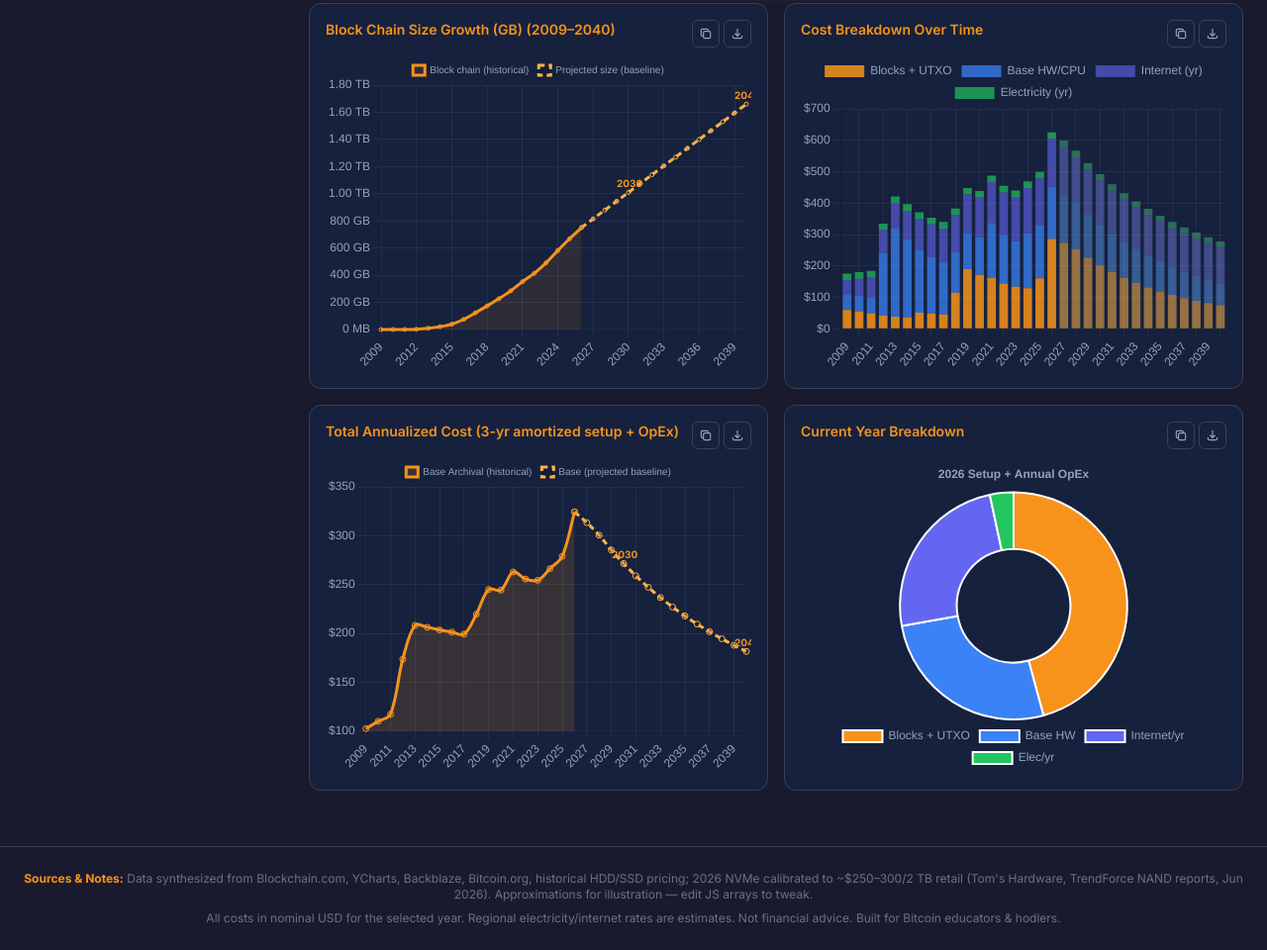
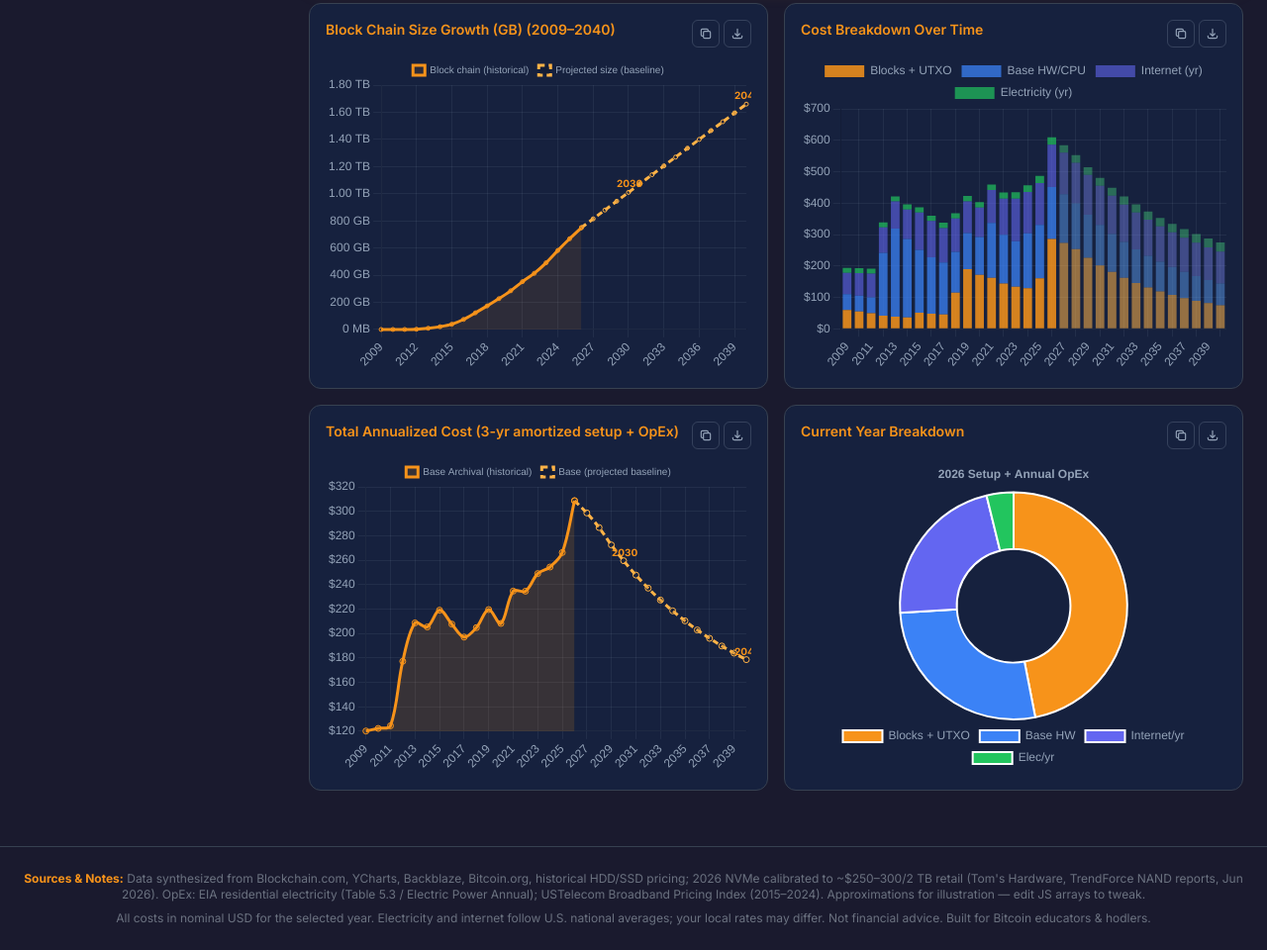
Before and after one commit to stephanlivera/node-cost-dashboard, a plain HTML site: page index.html in a window 1280 px wide. Shown: the part 1439-2399 px from the top of the page at 99% size. Drawn offline with nearby package versions, Linux system fonts and the light colour scheme.

Commit message:
Calibrate USA OpEx assumptions to EIA and USTelecom data
Add year-varying elecPerKwh from EIA residential averages (11.5¢ in
2009 → 17.8¢ in 2026) and recalibrate internetMonthly to USTelecom BPI
anchors. Flip electricity projection default from -1% deflation to +1.5%
nominal growth to match recent U.S. trends.

```diff
--- a/index.html
+++ b/index.html
@@ -162,7 +162,7 @@
         <div><label class="text-gray-400">Hardware/CPU deflation: <span id="projHwDeflVal" class="text-btc font-mono">-6%</span>/yr</label><input type="range" id="projHwDefl" min="-12" max="-1" value="-6" class="w-full" /></div>
         <div><label class="text-gray-400">Internet real trend: <span id="projInternetVal" class="text-btc font-mono">-2%</span>/yr</label><input type="range" id="projInternet" min="-5" max="0" value="-2" class="w-full" /></div>
         <div><label class="text-gray-400">SSD premium: <span id="projSsdPremVal" class="text-btc font-mono">0%</span></label><input type="range" id="projSsdPrem" min="0" max="50" value="0" class="w-full" /></div>
-        <div><label class="text-gray-400">Electricity deflation: <span id="projElecDeflVal" class="text-btc font-mono">-1%</span>/yr</label><input type="range" id="projElecDefl" min="-5" max="2" value="-1" class="w-full" /></div>
+        <div><label class="text-gray-400">Electricity price trend: <span id="projElecDeflVal" class="text-btc font-mono">+1.5%</span>/yr</label><input type="range" id="projElecDefl" min="-5" max="5" step="0.5" value="1.5" class="w-full" /></div>
         <div><label class="text-gray-400">Electrum index multiplier: <span id="projElectrumMultVal" class="text-btc font-mono">1.0×</span></label><input type="range" id="projElectrumMult" min="0.5" max="2" step="0.1" value="1" class="w-full" /></div>
       </div>
       <button id="btnProjReset" class="w-full py-2 rounded-lg border border-btc/40 text-btc hover:bg-btc/10">Reset Projection Sliders</button>
@@ -170,7 +170,7 @@
         <summary class="p-3 cursor-pointer font-semibold text-btc text-xs">Why projections are reliable</summary>
         <div class="px-3 pb-3 text-[11px] text-gray-400 space-y-2 leading-relaxed">
           <p>Storage $/GB fell for decades, but consumer NVMe spiked ~2× in 2025–2026 (AI datacenter demand, NAND shortage — TrendForce, Tom's Hardware). The model anchors 2026 at ~$130/TB (~$260/2 TB) and assumes a gradual recovery, then long-run deflation resumes.</p>
-          <p>Mini-PCs, ARM boards, and efficient SoCs compound cheaper + lower watts. Internet is flat-to-down in real terms while speeds rise.</p>
+          <p>Mini-PCs, ARM boards, and efficient SoCs compound cheaper + lower watts. Residential electricity rose ~55% nominally 2009–2026 (EIA); baseline projects modest continued increases. Internet is flat-to-down in real terms per USTelecom BPI while nominal plan costs track typical household broadband.</p>
           <p><strong class="text-gray-200">Even conservative (pessimistic) assumptions show the node stays trivially affordable forever</strong> — chain growth is linear, tech deflation is exponential.</p>
         </div>
       </details>
@@ -294,7 +294,9 @@
             </div>
           </div>
           <div>
-            <label class="text-gray-400">Electricity $/kWh</label>
+            <label class="text-gray-400 flex items-center gap-1">Electricity $/kWh
+              <span class="tooltip-wrap"><span class="cursor-help">ⓘ</span><span class="tip">Override the year-varying U.S. residential average (EIA Table 5.3). Leave at default to follow historical 11.5¢ (2009) → ~17.8¢ (2026).</span></span>
+            </label>
             <input type="number" id="elecPrice" step="0.01" class="w-full mt-1 bg-surface border border-gray-600 rounded px-2 py-1.5" />
           </div>
           <div>
@@ -502,6 +504,7 @@
             <div><strong class="text-gray-200">Storage price history:</strong> Bulk HDD $/TB fell from ~$110 (2009) to ~$10 (2026). Consumer NVMe was ~$50–70/TB through 2024–2025, then spiked to ~$130/TB in 2026 — the era shown for new archival builds (auto mode uses SSD from 2018+).</div>
             <div><strong class="text-gray-200">Efficient hardware:</strong> Raspberry Pi 4/5 runs Bitcoin Core with 4–8 GB RAM, replacing $500+ desktops from 2009–2012.</div>
             <div><strong class="text-gray-200">Bandwidth abundance:</strong> Unlimited home internet became standard; node traffic is a tiny fraction of monthly caps after initial sync.</div>
+            <div><strong class="text-gray-200">OpEx assumptions (USA):</strong> Internet plan cost follows USTelecom Broadband Pricing Index anchors — ~$38/mo entry broadband (2009), ~$66 (2015 popular tier), ~$52 (2020), ~$73 (2024 BPI-Speed 100–940 Mbps). Default attributes 15% of the plan to the node. Electricity uses EIA residential averages: 11.5¢/kWh (2009) → 17.8¢/kWh (2026), with ~15 W default draw (Pi/mini-PC; raise for a desktop).</div>
             <div><strong class="text-gray-200">Software optimization:</strong> Compact blocks, assumevalid, and better I/O let Core run on modest hardware while still validating the full chain.</div>
             <div><strong class="text-gray-200">The 2026 NAND spike:</strong> Consumer 2 TB NVMe jumped from ~$120–150 (2025 lows) to ~$250–300+ in 2026 as AI datacenters absorbed NAND supply. A 2 TB archival build today is mostly the drive, not the mini-PC.</div>
             <div><strong class="text-gray-200">The catch:</strong> Absolute chain size still grows ~50–65 GB/year. Archival nodes always need more disk — historically $/TB fell faster than the chain grew; the 2026 spike is a temporary reversal.</div>
@@ -518,8 +521,8 @@
   <div id="exportToast" class="export-toast" role="status" aria-live="polite"></div>
 
   <footer class="border-t border-gray-700 mt-8 py-6 px-4 text-center text-xs text-gray-500 max-w-[1600px] mx-auto">
-    <p class="mb-2"><strong class="text-btc">Sources & Notes:</strong> Data synthesized from Blockchain.com, YCharts, Backblaze, Bitcoin.org, historical HDD/SSD pricing; 2026 NVMe calibrated to ~$250–300/2 TB retail (Tom's Hardware, TrendForce NAND reports, Jun 2026). Approximations for illustration — edit JS arrays to tweak.</p>
-    <p>All costs in nominal USD for the selected year. Regional electricity/internet rates are estimates. Not financial advice. Built for Bitcoin educators & hodlers.</p>
+    <p class="mb-2"><strong class="text-btc">Sources & Notes:</strong> Data synthesized from Blockchain.com, YCharts, Backblaze, Bitcoin.org, historical HDD/SSD pricing; 2026 NVMe calibrated to ~$250–300/2 TB retail (Tom's Hardware, TrendForce NAND reports, Jun 2026). OpEx: EIA residential electricity (Table 5.3 / Electric Power Annual); USTelecom Broadband Pricing Index (2015–2024). Approximations for illustration — edit JS arrays to tweak.</p>
+    <p>All costs in nominal USD for the selected year. Electricity and internet follow U.S. national averages; your local rates may differ. Not financial advice. Built for Bitcoin educators & hodlers.</p>
   </footer>
 
 <script>
@@ -543,7 +546,11 @@ const RAW = {
   basePCCost: [50, 50, 50, 200, 280, 250, 200, 180, 165, 130, 115, 120, 175, 155, 145, 175, 170, 165, 155, 150, 145, 140],
   // USB enclosure or powered USB hub for external drives
   enclosureCost: [5, 8, 10, 12, 14, 15, 16, 18, 18, 20, 20, 22, 22, 24, 24, 25, 25, 26, 26, 28, 28, 30],
-  internetMonthly: [25, 30, 35, 40, 45, 50, 55, 58, 60, 65, 68, 70, 72, 75, 78, 80, 82, 85, 87, 90, 92, 95],
+  // Typical U.S. residential fixed-broadband plan ($/mo, nominal). Anchors: USTelecom BPI Consumer Choice 2015 $66 / 2020 $52;
+  // BPI-Speed (100–940 Mbps) 2023 $75 / 2024 $73; ~$38 entry broadband circa 2009 (NYT/BITS survey).
+  internetMonthly: [38, 40, 42, 45, 48, 52, 66, 64, 61, 59, 56, 52, 58, 64, 75, 73, 74, 75, 74, 73, 72, 71],
+  // EIA residential avg ¢/kWh (Table 5.3 annual + 2026 YTD); values in $/kWh
+  elecPerKwh: [0.1151, 0.1154, 0.1180, 0.1188, 0.1213, 0.1252, 0.1265, 0.1255, 0.1289, 0.1287, 0.1301, 0.1315, 0.1366, 0.1504, 0.1600, 0.1648, 0.1730, 0.1775, 0.180, 0.183, 0.186, 0.189],
   cpuDesc: [
     'Any spare PC (Satoshi era)', 'Any spare PC', 'Any spare PC', 'Old laptop + HDD',
     'Budget desktop', 'Used desktop', 'Mini PC / old laptop', 'NUC / mini PC',
@@ -554,7 +561,7 @@ const RAW = {
   ]
 };
 
-const US_RATES = { elec: 0.16, internetMult: 1.0, label: 'USA' };
+const US_RATES = { elec: 0.1775, internetMult: 1.0, label: 'USA' };
 
 const DRIVE_SKUS_TB = [0.5, 1, 2, 4, 6, 8, 10, 12, 14, 16, 18, 20];
 
@@ -678,13 +685,13 @@ const state = {
   projHardwareDeflation: -6,
   projInternetTrend: -2,
   projSsdPremiumPct: 0,
-  projElecDeflation: -1,
+  projElecDeflation: 1.5,
   projElectrumMult: 1
 };
 
 const PROJ_DEFAULTS = {
   projGrowthRate: 65, projStorageDeflation: -12, projHardwareDeflation: -6,
-  projInternetTrend: -2, projSsdPremiumPct: 0, projElecDeflation: -1, projElectrumMult: 1
+  projInternetTrend: -2, projSsdPremiumPct: 0, projElecDeflation: 1.5, projElectrumMult: 1
 };
 
 const SCENARIO_TIPS = {
@@ -735,6 +742,11 @@ function fmtGB(gb) {
 }
 
 function getRegion() { return US_RATES; }
+
+function getElecPricePerKwh(year) {
+  if (state.elecPrice != null) return state.elecPrice;
+  return lerp(RAW.elecPerKwh, RAW.years, year);
+}
 
 function getStorageTypeForYear(year) {
   if (state.storageType === 'auto') return year >= 2018 ? 'ssd' : 'hdd';
@@ -1067,7 +1079,7 @@ function calcYearHistorical(year) {
   } else {
     internetPortion = state.internetValue * cpi;
   }
-  const elecPrice = (state.elecPrice ?? region.elec) * cpi;
+  const elecPrice = getElecPricePerKwh(year) * cpi;
   const elecAnnual = (state.nodeWatts / 1000) * 24 * 365 * elecPrice;
   const annualOpEx = internetPortion * 12 + elecAnnual;
   const baseAnnualizedTotal = baseTotalSetup / 3 + annualOpEx;
@@ -1320,7 +1332,7 @@ function syncProjectionUI() {
   if (tip) tip.textContent = SCENARIO_TIPS[state.projectionScenario] || '';
   const aTip = document.getElementById('projAssumptionTip');
   if (aTip) aTip.textContent =
-    `Chain +${state.projGrowthRate} GB/yr · Storage ${state.projStorageDeflation}%/yr (AI +25% 2026–28 baseline) · HW ${state.projHardwareDeflation}%/yr · Internet ${state.projInternetTrend}% real/yr.`;
+    `Chain +${state.projGrowthRate} GB/yr · Storage ${state.projStorageDeflation}%/yr (AI +25% 2026–28 baseline) · HW ${state.projHardwareDeflation}%/yr · Internet ${state.projInternetTrend}% real/yr · Elec ${state.projElecDeflation > 0 ? '+' : ''}${state.projElecDeflation}%/yr.`;
   const ext = ' (2009–2040)';
   const cst = document.getElementById('chartSizeTitle');
   if (cst) cst.textContent = 'Block Chain Size Growth (GB)' + ext;
@@ -1335,7 +1347,7 @@ function syncProjSliderLabels() {
   set('projHwDeflVal', state.projHardwareDeflation + '%');
   set('projInternetVal', state.projInternetTrend + '%');
   set('projSsdPremVal', state.projSsdPremiumPct + '%');
-  set('projElecDeflVal', state.projElecDeflation + '%');
+  set('projElecDeflVal', (state.projElecDeflation > 0 ? '+' : '') + state.projElecDeflation + '%');
   set('projElectrumMultVal', state.projElectrumMult.toFixed(1) + '×');
 }
 
```
